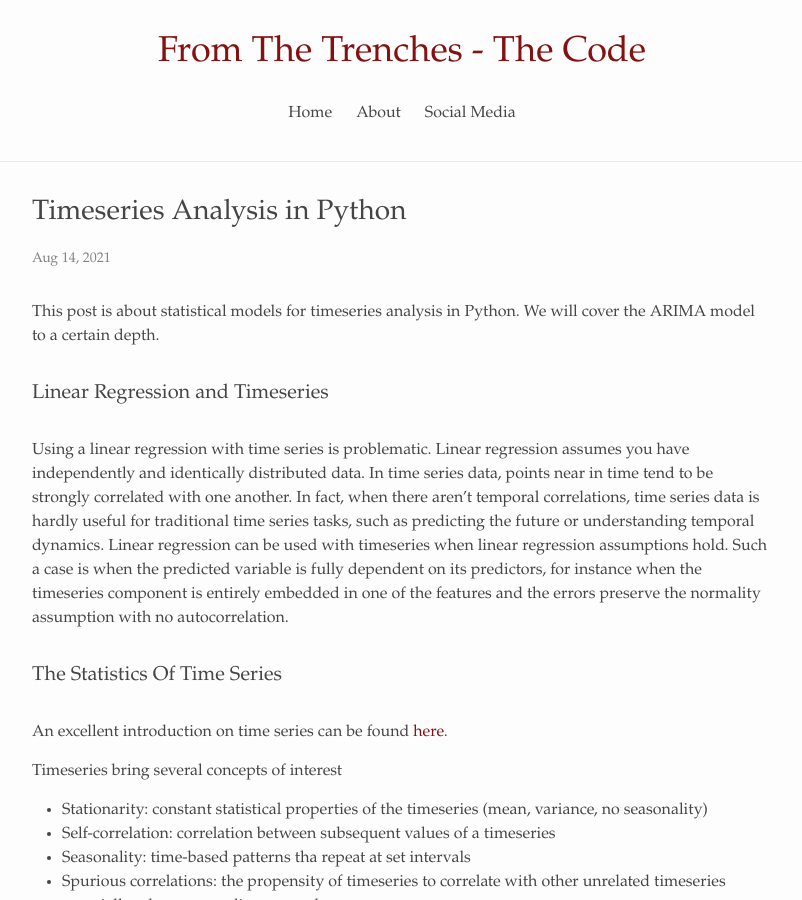
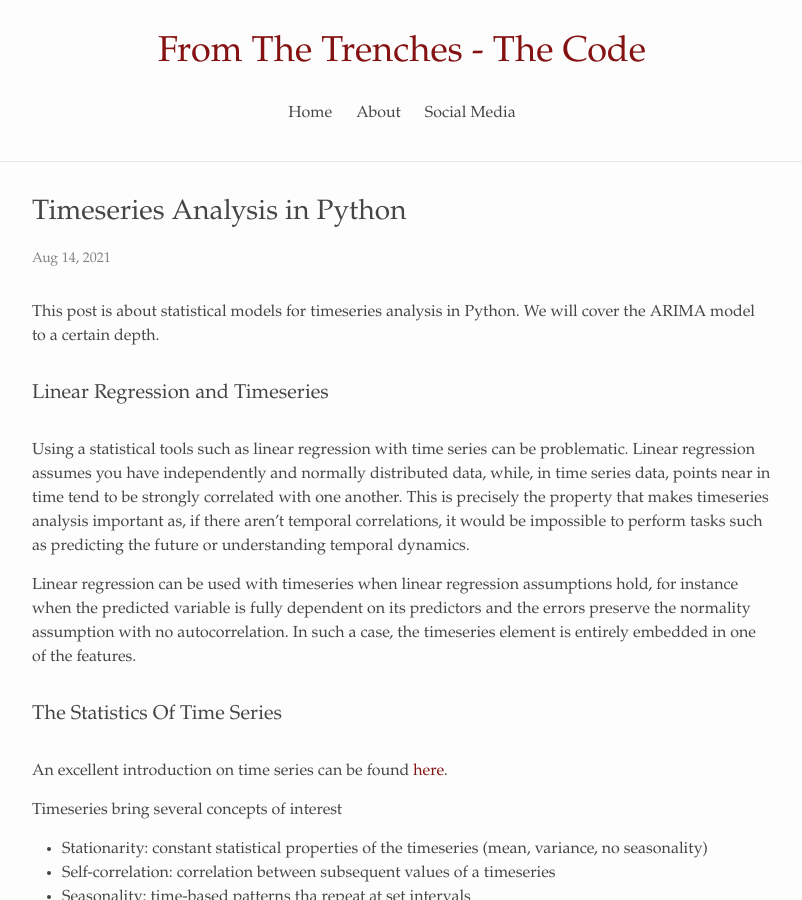
Before and after one commit to alexandrugris/my-jekyll-tech-blog, a Jekyll site: the page built from MyBlog/_posts/2021-08-14-timeseries-analysis.markdown, in a window 1280 px wide and 900 px high. Shown: the whole window, without its empty margins (238-1040 px from the left). Built offline with Jekyll 4.4.1, drawn with Linux system fonts in a browser that asks for light colours; some of the changed text lies outside the part shown.

Commit message:
changes to timeseries

````diff
--- a/MyBlog/_posts/2021-08-14-timeseries-analysis.markdown
+++ b/MyBlog/_posts/2021-08-14-timeseries-analysis.markdown
@@ -10,9 +10,9 @@
 ### Linear Regression and Timeseries
 
 
-Using a linear regression with time series is problematic. Linear regression  assumes you have independently and identically distributed data. In time series data, points near in time tend to be strongly correlated with one another. In fact, when there aren’t temporal correlations, time series data is hardly useful for traditional time series tasks,
-such as predicting the future or understanding temporal dynamics. Linear regression can be used with timeseries when linear regression assumptions hold. Such a case is when the predicted variable is fully dependent on its predictors, for instance when the timeseries component is entirely embedded in one of the features and the errors preserve the normality assumption with no autocorrelation.
+Using a statistical tools such as linear regression with time series can be problematic. Linear regression  assumes you have independently and normally distributed data, while, in time series data, points near in time tend to be strongly correlated with one another. This is precisely the property that makes timeseries analysis important as, if there aren’t temporal correlations, it would be impossible to perform tasks such as predicting the future or understanding temporal dynamics.
 
+Linear regression can be used with timeseries when linear regression assumptions hold, for instance when the predicted variable is fully dependent on its predictors and the errors preserve the normality assumption with no autocorrelation. In such a case, the timeseries element is entirely embedded in one of the features.
 
 ### The Statistics Of Time Series
 
@@ -94,7 +92,7 @@
 lynx_ts.plot()
 ```
 
-![Lynx TS]({{site.url}}/assets/tsa_lynx.jpg)
+![Lynx TS]({{site.url}}/assets/tsa_lynx.png)
 
 ```python
 from statsmodels.graphics.tsaplots import plot_acf, plot_pacf
@@ -102,9 +100,9 @@
 plot_pacf(lynx_ts, lags=10)
 ```
 
-![ACF]({{site.url}}/assets/tsa_acf.jpg)
+![ACF]({{site.url}}/assets/tsa_acf.png)
 
-![PACF]({{site.url}}/assets/tsa_pacf.jpg)
+![PACF]({{site.url}}/assets/tsa_pacf.png)
 
 We see in these charts that autocorrelation decreases as we look backwards in the series. This means that we are likely dealing with an auto-regressive process. If we are to build an auto-regressive model for this series we'll probably consider the coefficients for the 1, 2, 4 and 6 lags. The blue bands are the error margin; everything within the bands are not statistically significant. The coefficient with index 0 is always 1, as it is the correlation of the timeseries with itself.
 
@@ -194,11 +192,11 @@
 
 To summarize, when trying to identify what kind of model we try to fit, we have the following rules:
 
-- *AR(p)* - ACF falls off slowly, PACF has sharp drop after lag = p
-- *MA(q)* - ACF has a sharp drop after lag = q,  PACF falls off slowly
-- *ARMA(p,q)* - No sharp cutoff, neither for ACF nor for PACF
+- `AR(p)` - ACF falls off slowly, PACF has sharp drop after lag = p
+- `MA(q)` - ACF has a sharp drop after lag = q,  PACF falls off slowly
+- `ARMA(p,q)` - No sharp cutoff, neither for ACF nor for PACF
 
-# Fitting ARIMA Models
+### Fitting ARIMA Models
 
 An ARIMA model has 3 parameters:
 
@@ -213,7 +211,7 @@
  - `ARIMA (p=0, d=1, q=0) <=> Y(t) = coef + Y(t-1) + error(t)` is a random walk. The differencing equation, `Y(t) - Y(t-1) = coef + error(t)`, is needed so that the remaining `ARMA` model is applied on stationary data. A random walk is not stationary.
   - `ARIMA(p=0, d=1, q=1)` is an exponential smoothing model
 
- # ARIMA Model Parameter Selection
+ ### ARIMA Model Parameter Selection
 
  First step is to check for stationarity using the Augmented Dickey-Fuller test. If the data is not stationary, we need to set the `d` parameter.
 
@@ -296,3 +294,18 @@
 ![Residuals ACF]({{site.url}}/assets/ts_residuals_acf.png)
 
 ![Residuals PACF]({{site.url}}/assets/ts_residuals_pacf.png)
+
+Returning to our Lynx timeseries which was shown earlier, let's train an ARIMA model and see how it fits.
+
+```python
+from statsmodels.tsa.arima.model import ARIMA
+m = ARIMA(lynx_ts, order=([1], 0, 1))
+results = m.fit()
+plt.plot(lynx_ts)
+plt.plot(results.fittedvalues, color="orange")
+print(results.arparams)
+```
+
+![Lynx model fit]({{site.url}}/assets/tsa_lynx_arima.png)
+
+Exported notebook is [here](https://alexandrugris.ro/timeseries.html)
````
Also changed, not shown: other parts of MyBlog/_posts/2021-08-14-timeseries-analysis.markdown (+0 -2 lines), MyBlog/assets/tsa_acf.png (added), MyBlog/assets/tsa_lynx.png (added), MyBlog/assets/tsa_lynx_arima.png (added), MyBlog/assets/tsa_pacf.png (added).
